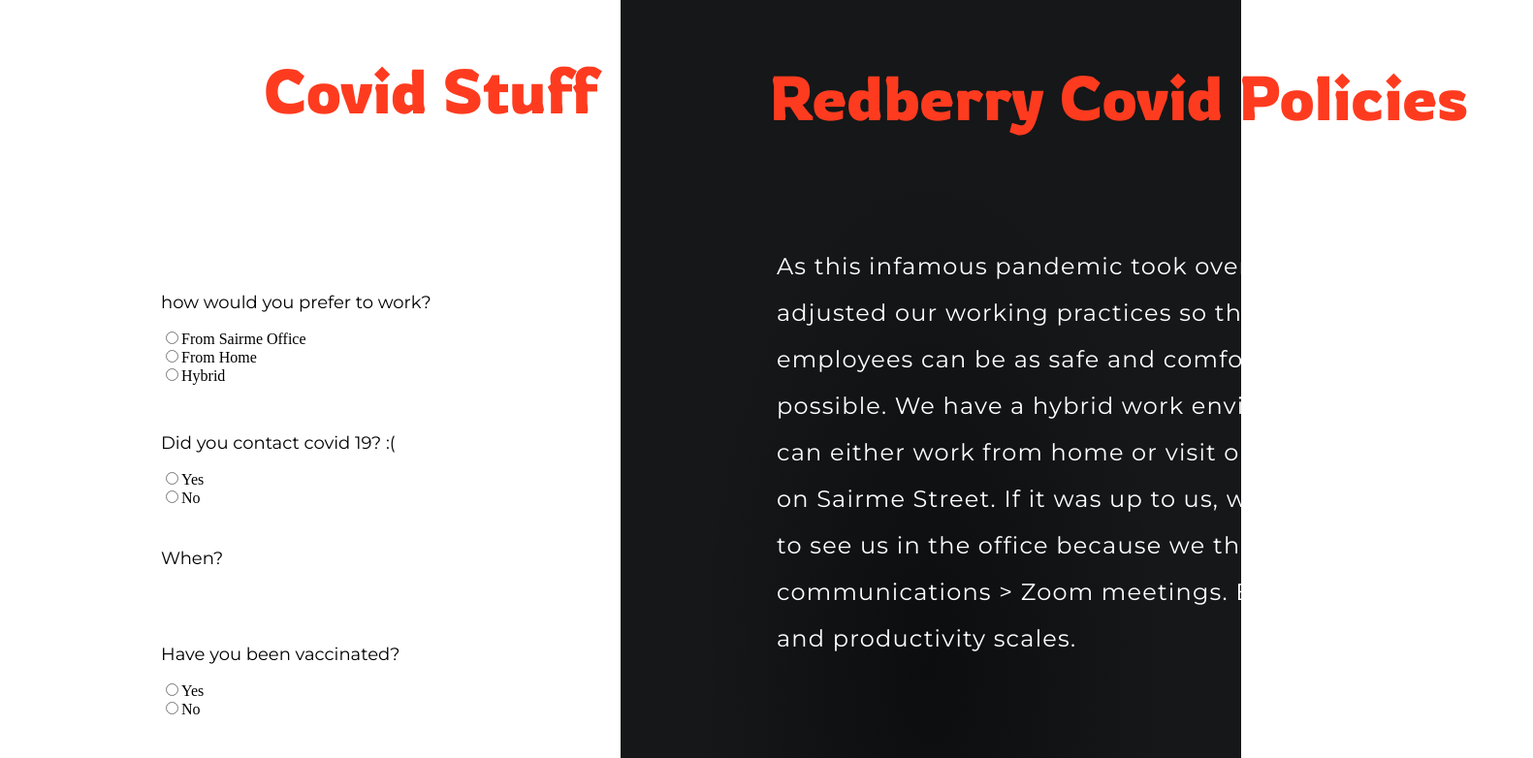
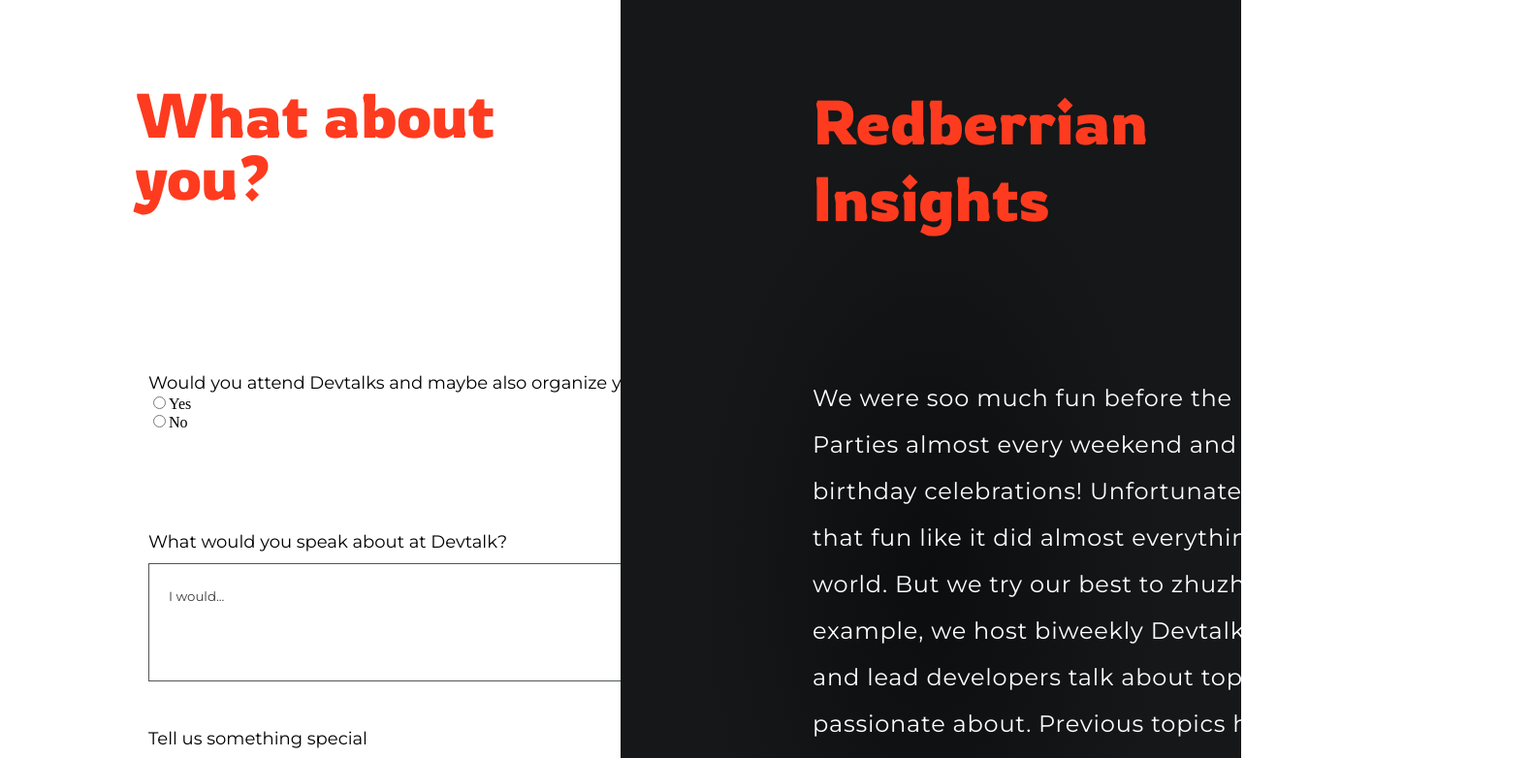
Before and after one commit to Demetrusa/RedBerry-Project, a React (Create React App) app in the folder my-app/: page /about in a window 1280 px wide. Shown: the top 782 px of the page at 97% size, 1581 px wide, since content can reach past the window. Built offline with nearby package versions, Linux system fonts and the light colour scheme.

Commit message:
add fonts to About component & add padding

```diff
--- a/my-app/src/App.js
+++ b/my-app/src/App.js
@@ -15,8 +15,8 @@
       {/* <Header /> */}
       {/* <Origin /> */}
       {/* <Skill /> */}
-      <Covid />
-      {/* <About /> */}
+      {/* <Covid /> */}
+      <About />
       {/* <SubmitPage /> */}
       {/* <ThankYou /> */}
 
--- a/my-app/src/components/common/about/About.css
+++ b/my-app/src/components/common/about/About.css
@@ -18,6 +18,9 @@
   padding-left: 20px;
   color: #3a3a3a;
   border: 1px solid #525557;
+  font-family: Montserrat;
+  font-style: normal;
+  font-weight: normal;
 }
 #Special {
   width: 535px;
@@ -26,11 +29,20 @@
   border: 1px solid #525557;
   padding-top: 25px;
   padding-left: 20px;
+  font-family: Montserrat;
+  font-style: normal;
+  font-weight: normal;
 }
 .aboutHeading h2 {
   font-size: 64px;
   color: #fe3b1f;
   margin: 43px 43px 127px 140px;
+  padding-top: 43px;
+  padding-bottom: 43px;
+  font-family: Rowdies;
+  font-style: normal;
+  font-weight: normal;
+  text-align: start;
 }
 .aboutInput {
   width: 645px;
@@ -41,6 +53,9 @@
   font-size: 18px;
   line-height: 22px;
   color: #000000;
+  font-family: Montserrat;
+  font-style: normal;
+  font-weight: normal;
 }
 .aboutTextArea {
   margin: 45px 115px 33px 153px;
@@ -49,6 +64,9 @@
   padding-bottom: 11px;
   font-size: 18px;
   line-height: 22px;
+  font-family: Montserrat;
+  font-style: normal;
+  font-weight: normal;
 }
 .aboutRightBoxHeading h2 {
   margin: 43px 109px 100px 198px;
@@ -56,16 +74,25 @@
   font-size: 64px;
   line-height: 79px;
   text-align: start;
+  padding-top: 43px;
+  padding-bottom: 43px;
+  font-family: Rowdies;
+  font-style: normal;
+  font-weight: normal;
 }
 .AboutRightBoxHeading {
-  width: 600px;
+  width: 705px;
   height: 606px;
   margin: 0 104px 187px 198px;
   color: #ffffff;
   text-align: start;
+  padding-right: 20px;
 }
 .AboutRightBoxHeading p {
   font-size: 24px;
   line-height: 48px;
   letter-spacing: 0.05rem;
+  font-family: Montserrat;
+  font-style: normal;
+  font-weight: normal;
 }
```
